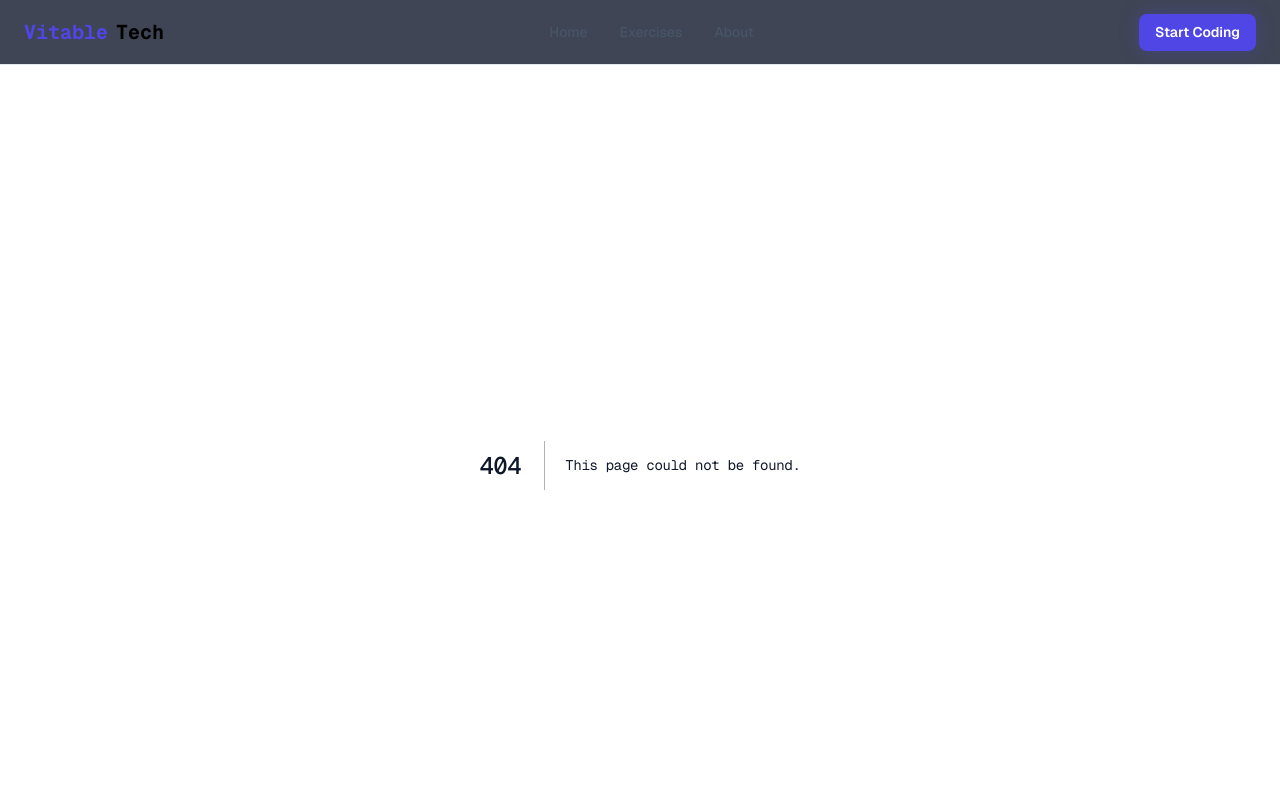
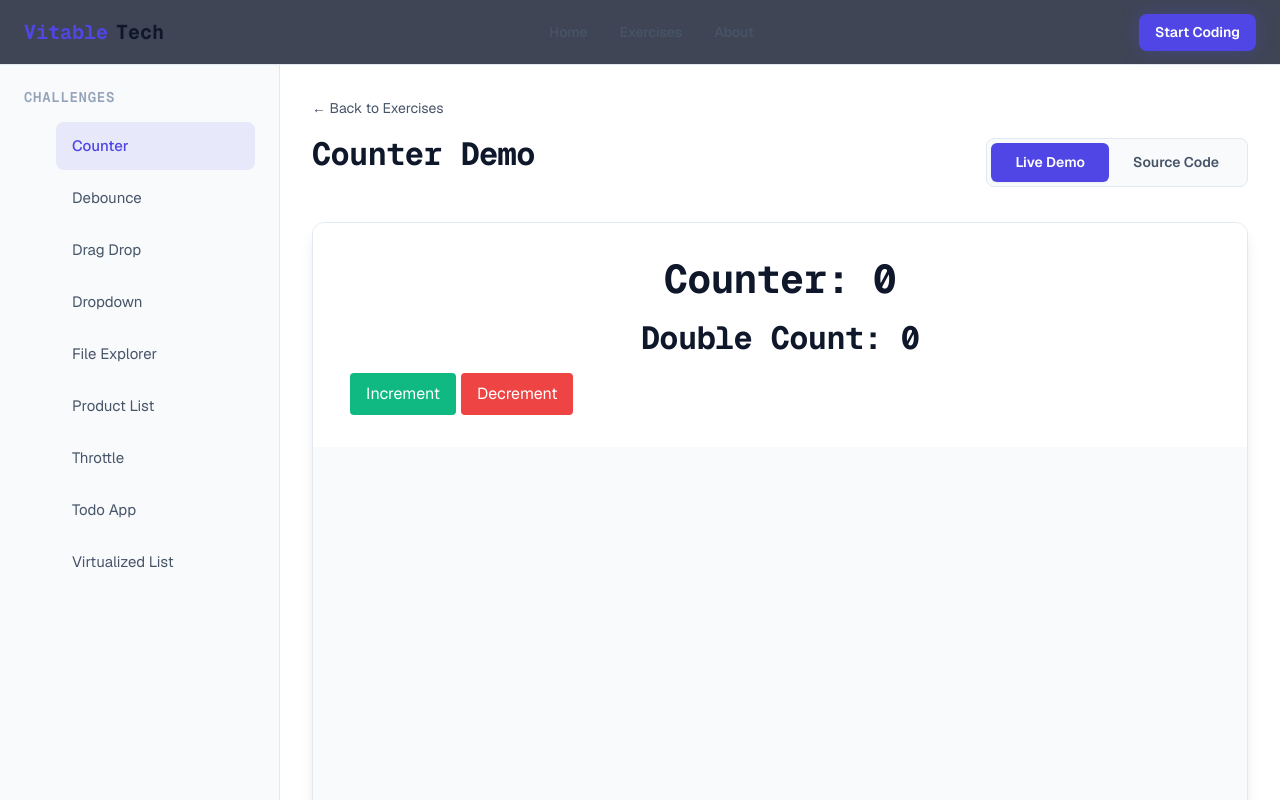
Before and after one commit to msrajawat298/MachineCoding, a Next.js app in the folder Sandbox/: page /exercises/counter in a window 1280 px wide. Before the commit this address had no page. Built offline with nearby package versions, Linux system fonts and the light colour scheme.

Commit message:
feat: implement Counter component with styling and functionality

```diff
--- /dev/null
+++ b/Sandbox/src/app/exercises/counter/page.js
@@ -0,0 +1,14 @@
+import { getSourceCode } from "@/component/CodeBlock/CodeBlockServer";
+import ExerciseView from "@/component/ExerciseView";
+import Counter from "@/component/Counter";
+
+export default async function CounterPage() {
+  const sourceCode = await getSourceCode("src/component/Counter/index.jsx");
+  return (
+    <ExerciseView
+      title="Counter Demo"
+      DemoComponent={Counter}
+      sourceCode={sourceCode}
+    />
+  );
+}
--- /dev/null
+++ b/Sandbox/src/component/Counter/Counter.module.css
@@ -0,0 +1,32 @@
+.counter{
+    display: flex;
+    flex-direction: column;
+    align-items: center;
+    gap: 16px;
+}
+.buttonGroup{
+    display: flex;
+    gap: 8px;
+}
+.incrementButton{
+    padding: 8px 16px;
+    font-size: 16px;
+    border: none;
+    border-radius: 4px;
+    background-color: var(--success);
+    color: white;
+    cursor: pointer;
+    transition: background-color 0.3s;
+    margin-left: 5px;
+}
+.decrementButton{
+    padding: 8px 16px;
+    font-size: 16px;
+    border: none;
+    border-radius: 4px;
+    background-color: var(--error);
+    color: white;
+    cursor: pointer;
+    transition: background-color 0.3s;
+    margin-left: 5px;
+}
--- /dev/null
+++ b/Sandbox/src/component/Counter/index.jsx
@@ -0,0 +1,21 @@
+"use client";
+
+import { useEffect, useMemo, useState } from "react";
+import styles from './Counter.module.css';
+
+export default function Counter() {
+    const [count, setCount] = useState(0);
+    const doubleCount = useMemo(() => count * 2, [count]);
+
+    useEffect(() => {
+        console.log(`Count has changed to: ${count}`);
+    }, [count]);
+    return (
+        <div>
+            <h1 className={styles.counter}>Counter: {count}</h1>
+            <h2 className={styles.counter}>Double Count: {doubleCount}</h2>
+            <button className={styles.incrementButton} onClick={() => setCount(count + 1)}>Increment</button>
+            <button className={styles.decrementButton} onClick={() => setCount(count - 1)}>Decrement</button>
+        </div>
+    );
+};
```
